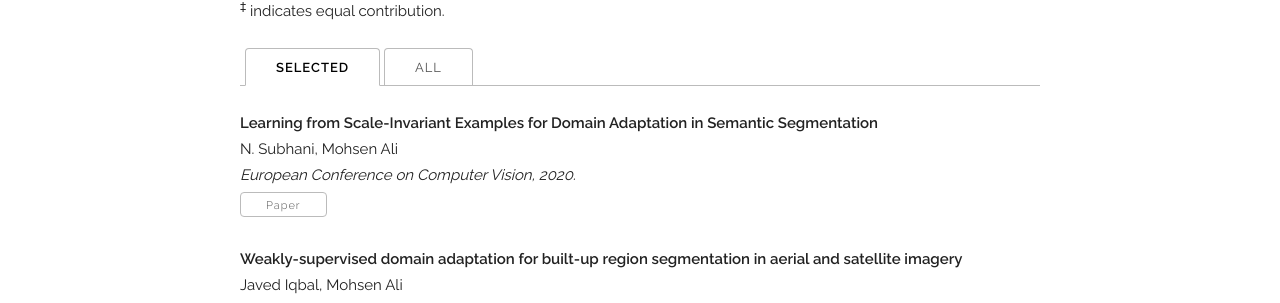
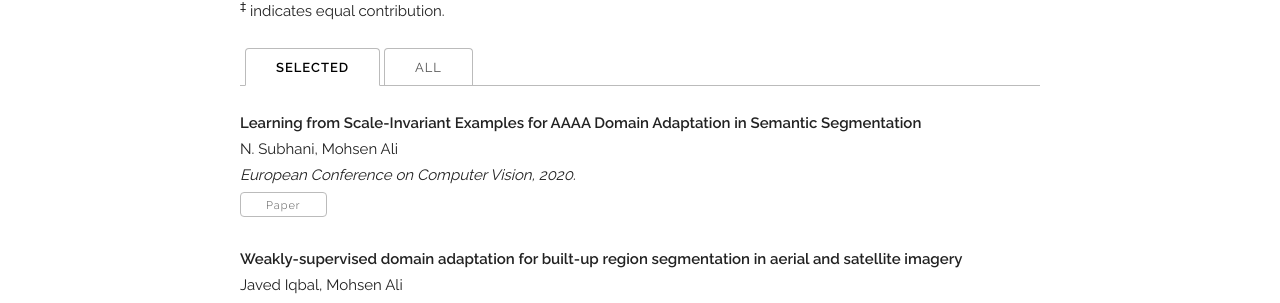
Before and after one commit to mohsenali/mohsenali.github.io, a Jekyll site: the page built from index.html, in a window 1280 px wide and 900 px high, scrolled down 1171 px. Shown: the part 146-449 px from the top of the window. Built offline with Jekyll 4.4.1, drawn with Linux system fonts in a browser that asks for light colours; some web fonts are replaced.

Commit message:
updating publications

```diff
--- a/_data/publications.yaml
+++ b/_data/publications.yaml
@@ -1,6 +1,6 @@
 papers:
 
-  - title: "Learning from Scale-Invariant Examples for Domain Adaptation in Semantic Segmentation"
+  - title: "Learning from Scale-Invariant Examples for AAAA Domain Adaptation in Semantic Segmentation"
     authors: "N. Subhani, Mohsen Ali"
     venue: "European Conference on Computer Vision, 2020."
     paper_pdf: "https://www.ecva.net/papers/eccv_2020/papers_ECCV/papers/123670290.pdf"
```
